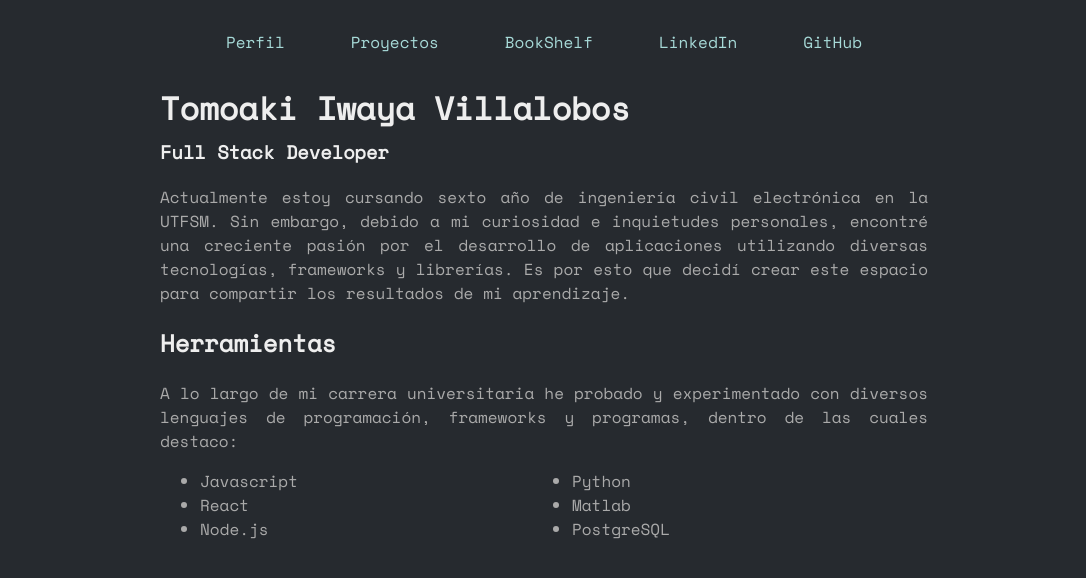
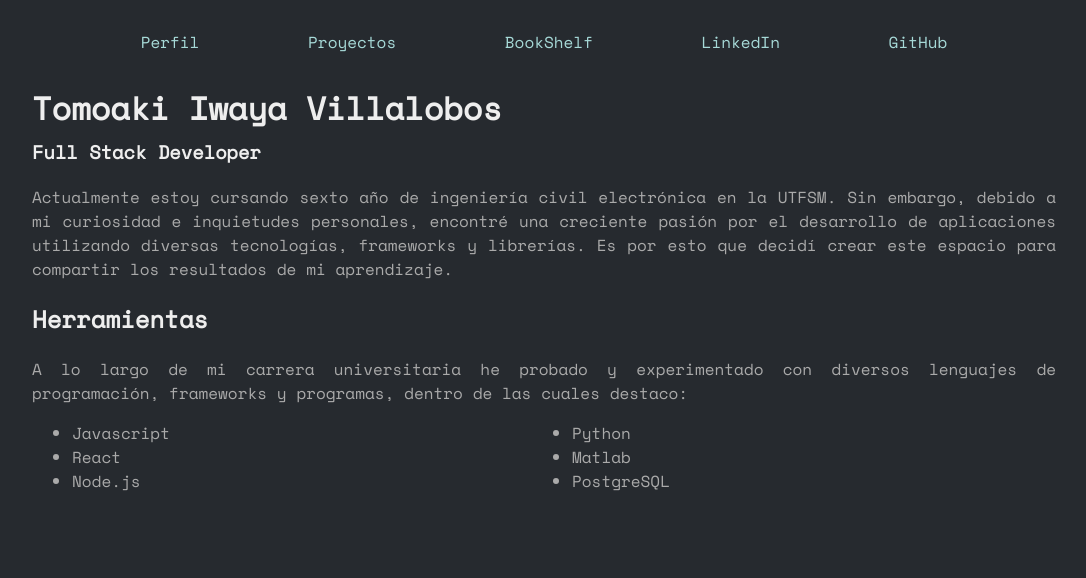
Before and after one commit to iwayato/iwayato.github.io, an Astro site: page / in a window 1280 px wide. Shown: the whole page, without its empty margins (96-1182 px from the left). Built offline with nearby package versions, Linux system fonts and the light colour scheme; Astro itself is replaced by a stand-in of ours.

Commit message:
Changed left and right margins

```diff
--- a/src/layouts/Layout.astro
+++ b/src/layouts/Layout.astro
@@ -23,8 +23,8 @@ import '@fontsource/space-mono';
 
 <style is:global>
     body {
-        margin-left: 20%;
-        margin-right: 20%;
+        margin-left: 10%;
+        margin-right: 10%;
         font-family: "Space Mono";
         color: #aaaaaa;
         background-color: #262a2f;
@@ -33,7 +33,6 @@ import '@fontsource/space-mono';
         margin-top: 30px;
         margin-bottom: 30px;
         display: flex;
-        flex-flow: row nowrap;
         justify-content: space-evenly;
     }
     a {
```
